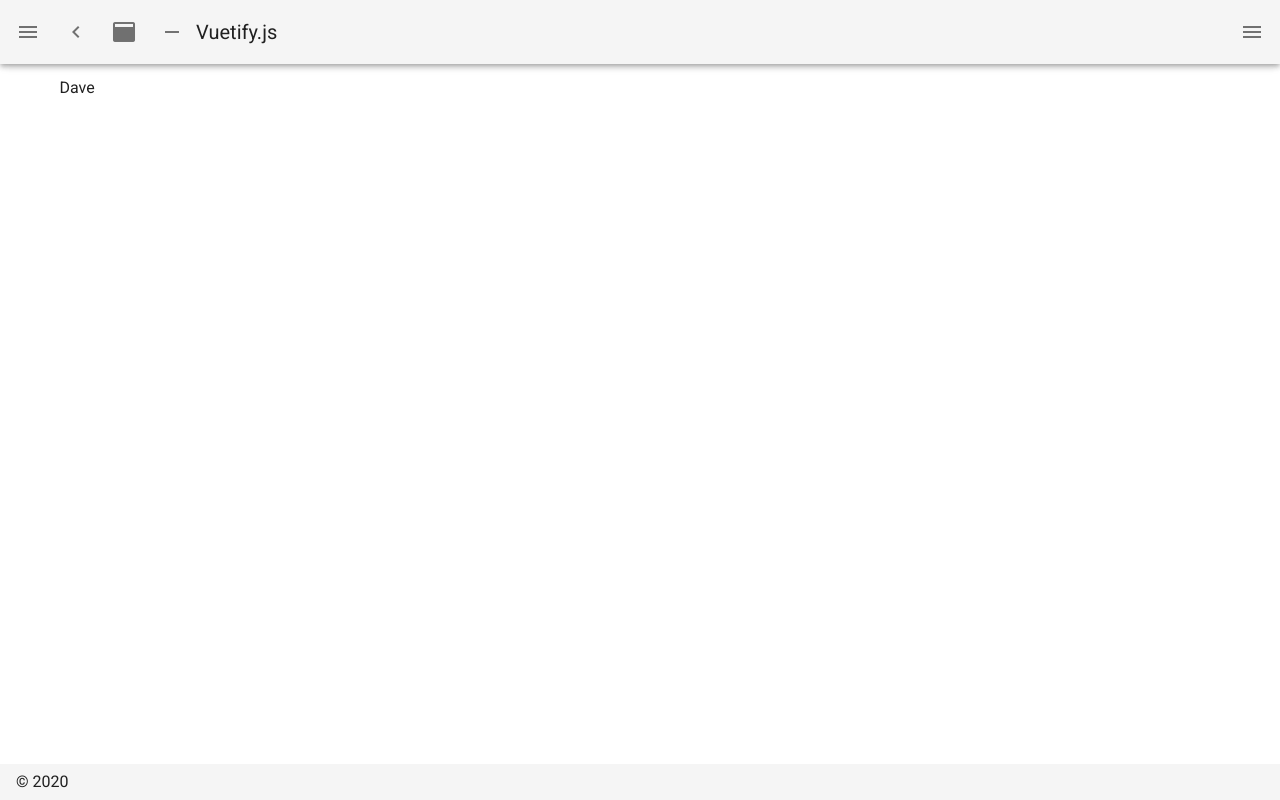
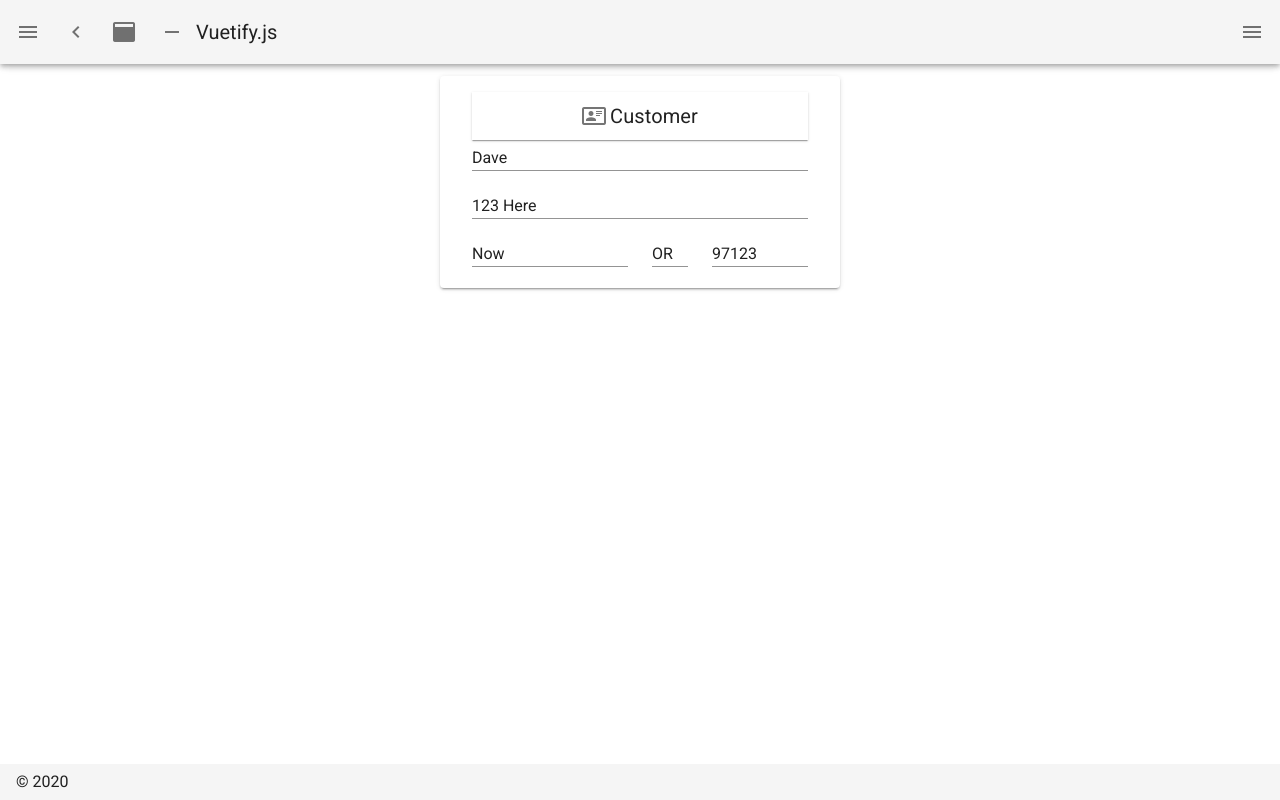
Before and after one commit to cjoybluv/general-store, a Nuxt app: page /customers in a window 1280 px wide. Built offline with nearby package versions, Linux system fonts and the light colour scheme.

Commit message:
card styling

```diff
--- a/components/Customer.vue
+++ b/components/Customer.vue
@@ -1,6 +1,34 @@
 <template>
-  <div>
-    {{ customer.name }}
+  <div id="customer">
+    <v-form @submit.prevent="saveHandler">
+      <v-toolbar class="no-background mb-3" dense elevation="1">
+        <v-spacer></v-spacer>
+        <v-icon>mdi-card-account-details-outline</v-icon>
+        <v-toolbar-title class="ml-1">Customer</v-toolbar-title>
+        <v-spacer></v-spacer>
+      </v-toolbar>
+      <v-row>
+        <v-col class="py-0">
+          <v-text-field v-model="customer.name" placeholder="Name" dense />
+        </v-col>
+      </v-row>
+      <v-row>
+        <v-col class="py-0">
+          <v-text-field v-model="customer.street" placeholder="Street" dense />
+        </v-col>
+      </v-row>
+      <v-row>
+        <v-col cols="12" sm="6" class="py-0">
+          <v-text-field v-model="customer.city" placeholder="City" dense />
+        </v-col>
+        <v-col cols="12" sm="2" class="py-0">
+          <v-text-field v-model="customer.state" placeholder="ST" dense />
+        </v-col>
+        <v-col cols="12" sm="4" class="py-0">
+          <v-text-field v-model="customer.zip" placeholder="Zip" dense />
+        </v-col>
+      </v-row>
+    </v-form>
   </div>
 </template>
 
--- a/pages/customers.vue
+++ b/pages/customers.vue
@@ -1,9 +1,12 @@
 <template>
-  <div>
-    <Customer :customer="customer" />
-  </div>
+  <v-card class="mx-auto" color="white" width="400px">
+    <v-card-text>
+      <Customer :customer="customer" class="mx-4" />
+    </v-card-text>
+  </v-card>
 </template>
 
+//
 <script>
 import Customer from '@/components/Customer.vue'
 export default {
```
